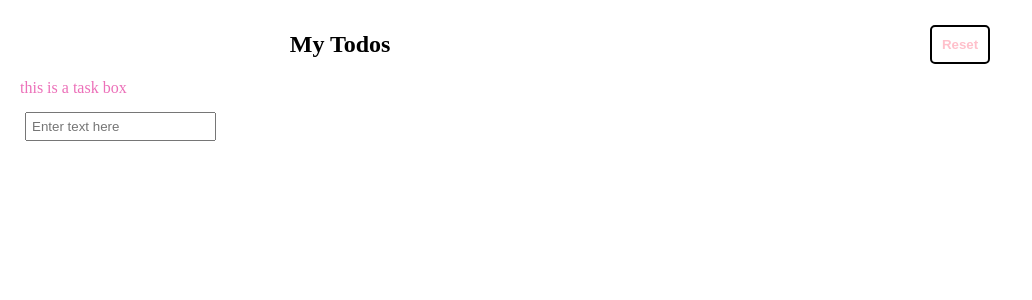
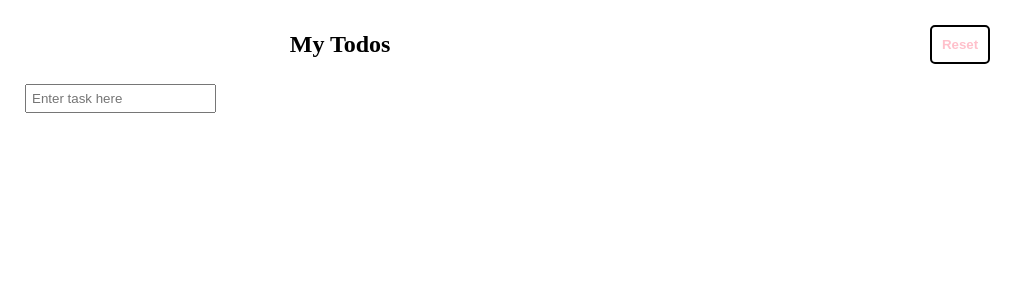
Before and after one commit to FaridahAbdulsalam/my-to-do-project, a React (Vite) app: page / in a window 1280 px wide. Shown: the top 300 px of the page, without its empty margins (0-1032 px from the left). Built offline with nearby package versions, Linux system fonts and the light colour scheme.

Commit message:
refactor: Remove console logs and unused message prop from TaskList component

```diff
--- a/src/App.jsx
+++ b/src/App.jsx
@@ -9,12 +9,10 @@ function App() {
 
   const addTask = (newTask) => {
     setTasks([...tasks, newTask]);
-    console.log(newTask);
   };
 
   const handleClick = () => {
     setTasks([]);
-    console.log("You cleared all your tasks");
   };
 
   const handleRemoveTask = (taskToRemove) => {
--- a/src/components/TaskBox/TaskBox.jsx
+++ b/src/components/TaskBox/TaskBox.jsx
@@ -17,10 +17,9 @@ const TaskBox = ({addTask}) => {
 
   return (
     <>
-      <p>this is a task box</p>
       <div className="searchbox">
         <form onSubmit={handleSubmit}>
-          <input type="text" placeholder="Enter text here" />
+          <input type="text" placeholder="Enter task here" />
 
         </form>
       </div>
--- a/src/containers/TaskList/TaskList.jsx
+++ b/src/containers/TaskList/TaskList.jsx
@@ -1,7 +1,6 @@
-import React from "react";
 import Button from "../../components/Button/Button";
 
-const TaskList = ({ tasks, message, handleDelete }) => {
+const TaskList = ({ tasks, handleDelete }) => {
 
 
   return (
@@ -16,7 +15,6 @@ const TaskList = ({ tasks, message, handleDelete }) => {
             </ul>
           </div>
         ))}
-        <p>{message}</p>
       </div>
     </>
   );
```
